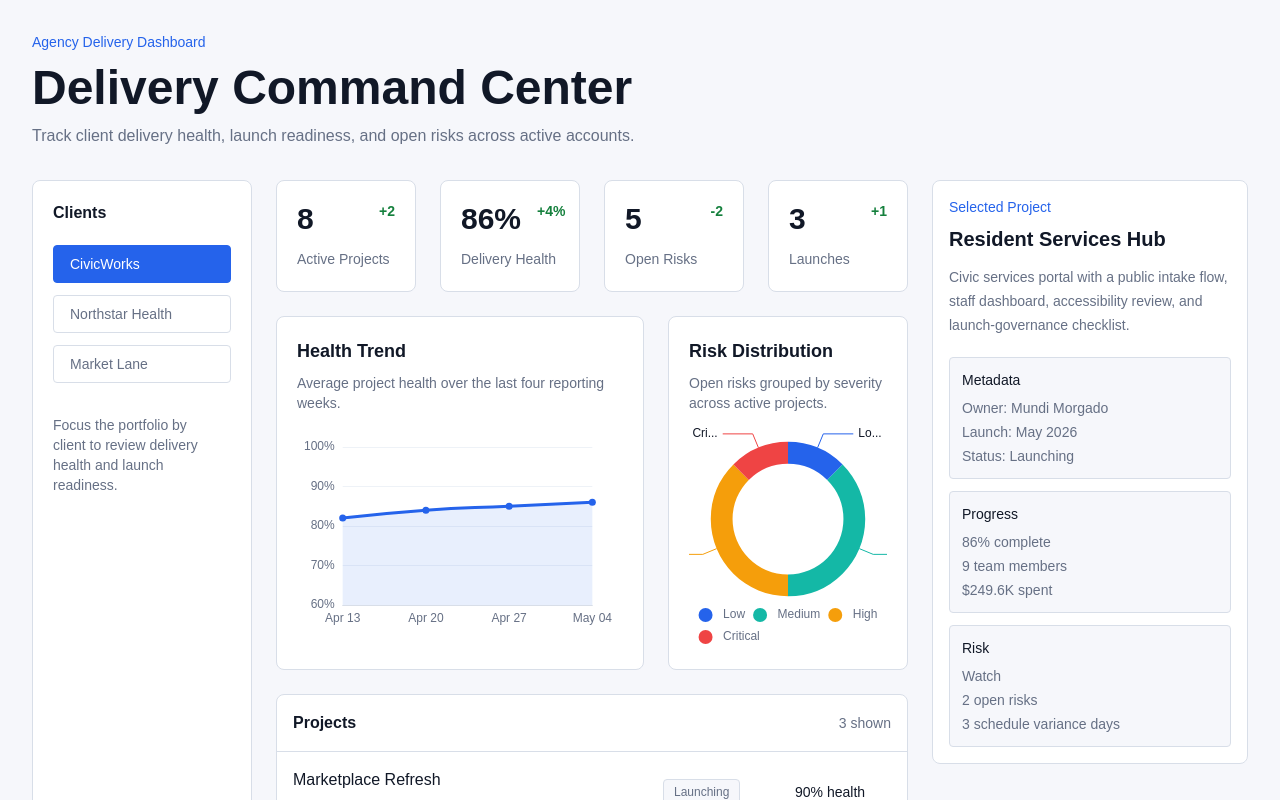
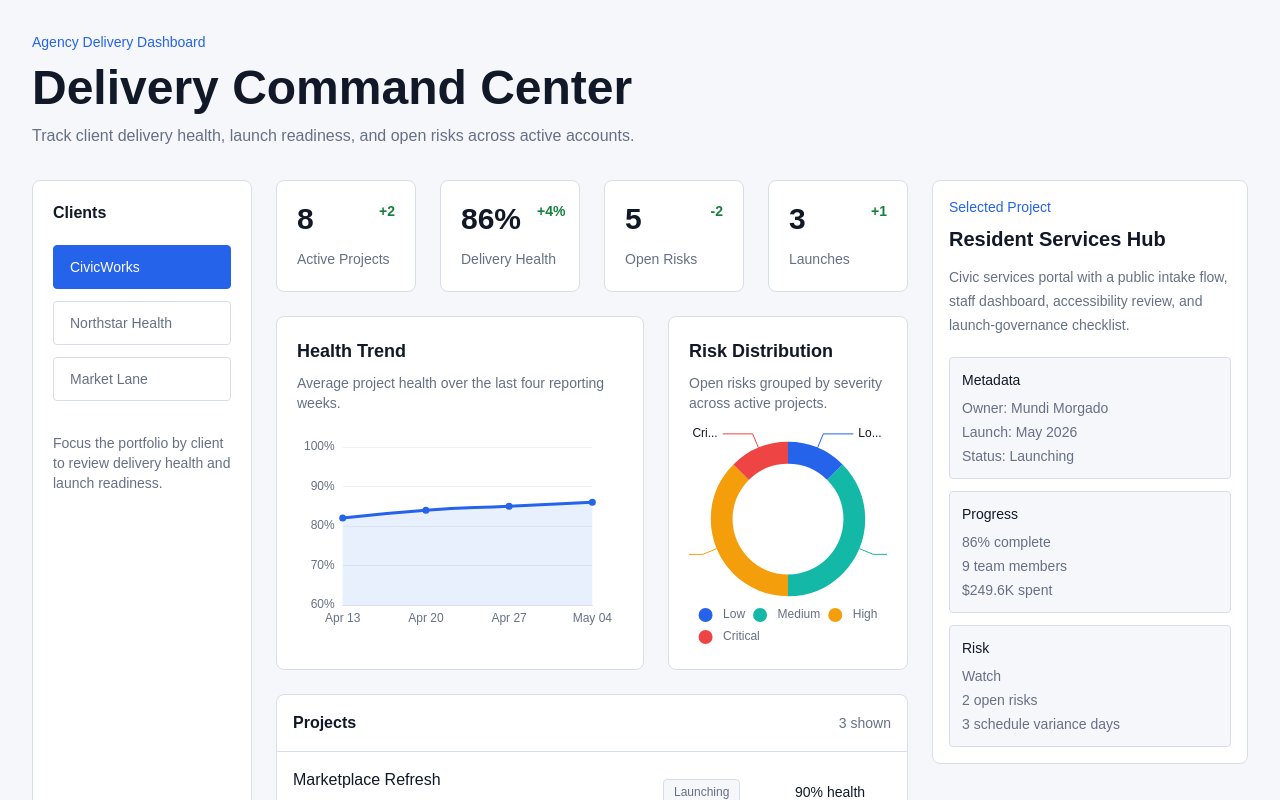
Before and after one commit to mundizzle/code-sample, a Next.js app: page / in a window 1280 px wide. Shown: the top 800 px of the page. Built offline with nearby package versions, Linux system fonts and the light colour scheme.

Commit message:
Final UI polish pass.

```diff
--- a/src/features/dashboard/components/dashboard-view.tsx
+++ b/src/features/dashboard/components/dashboard-view.tsx
@@ -199,7 +199,7 @@ function FilterPanel({
     >
       <fieldset>
         <legend className="text-base font-semibold text-ad-text">Clients</legend>
-        <div className="mt-5 flex flex-wrap gap-3 lg:flex-col">
+        <div className="mt-5 flex flex-col gap-3">
           {clients.map((client, index) => {
             const isSelected =
               selectedClientIds.includes(client.id) ||
@@ -211,7 +211,7 @@ function FilterPanel({
                 type="button"
                 aria-pressed={isSelected}
                 onClick={() => onToggleClient(client.id)}
-                className={`min-h-8 rounded-ad-sm border px-4 py-2 text-left text-sm font-medium transition lg:w-full ${
+                className={`min-h-11 w-full rounded-ad-sm border px-4 py-2 text-left text-sm font-medium transition ${
                   isSelected
                     ? "border-ad-accent bg-ad-accent text-white"
                     : "border-ad-border bg-ad-surface text-ad-text-muted hover:border-ad-accent hover:text-ad-text"
@@ -224,7 +224,7 @@ function FilterPanel({
         </div>
       </fieldset>
 
-      <p className="mt-8 max-w-40 text-sm leading-5 text-ad-text-muted">
+      <p className="mt-8 w-full text-sm leading-5 text-ad-text-muted">
         Focus the portfolio by client to review delivery health and launch readiness.
       </p>
     </aside>
```
Also changed, not shown: 5 other files (tests, documents, lock files or other folders).
